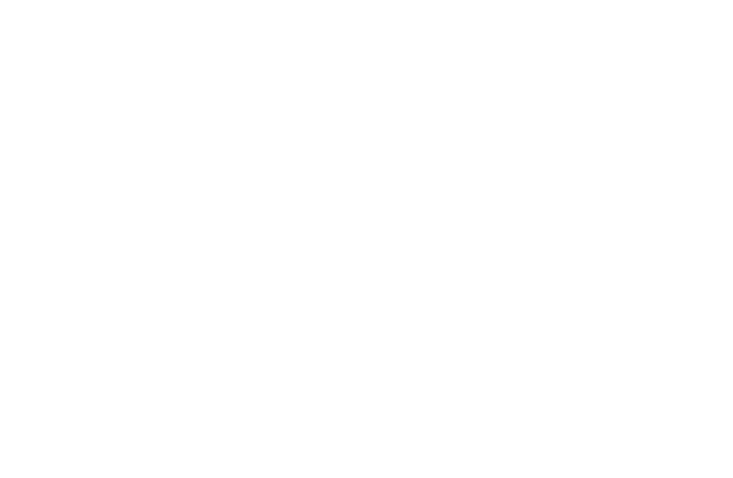
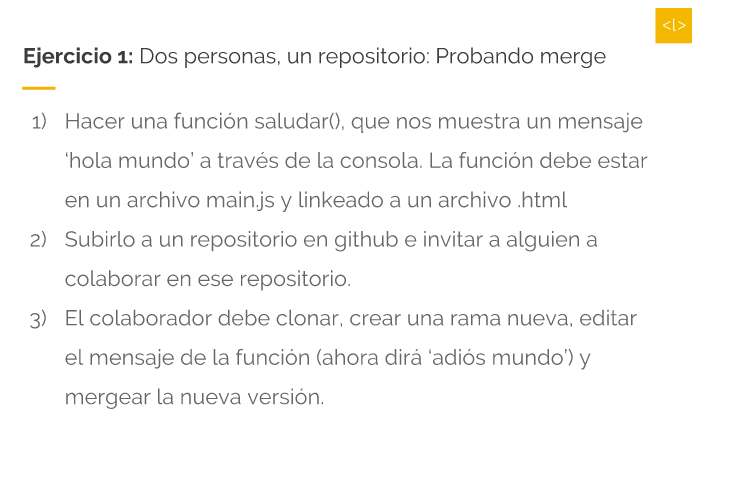
Before and after one commit to KarinAAC/ejercicio6, a plain HTML site: page index.html in a window 1280 px wide. Shown: the whole page, without its empty margins (0-733 px from the left). Drawn offline with Linux system fonts and the light colour scheme.

Commit message:
Agregando index.html

```diff
--- a/index.html
+++ b/index.html
@@ -4,9 +4,12 @@
   <meta charset="UTF-8">
   <meta name="viewport" content="width=device-width, initial-scale=1.0">
   <meta http-equiv="X-UA-Compatible" content="ie=edge">
-  <title>Document</title>
+  <title>Saludos</title>
 </head>
 <body>
+  <div id="saludo">
+    <img src="img/saludo.png" alt="">
+  </div>
   <script src="js/main.js" charset="utf-8"></script>
 </body>
 </html>
```
Also changed, not shown: img/saludo.png (added).
